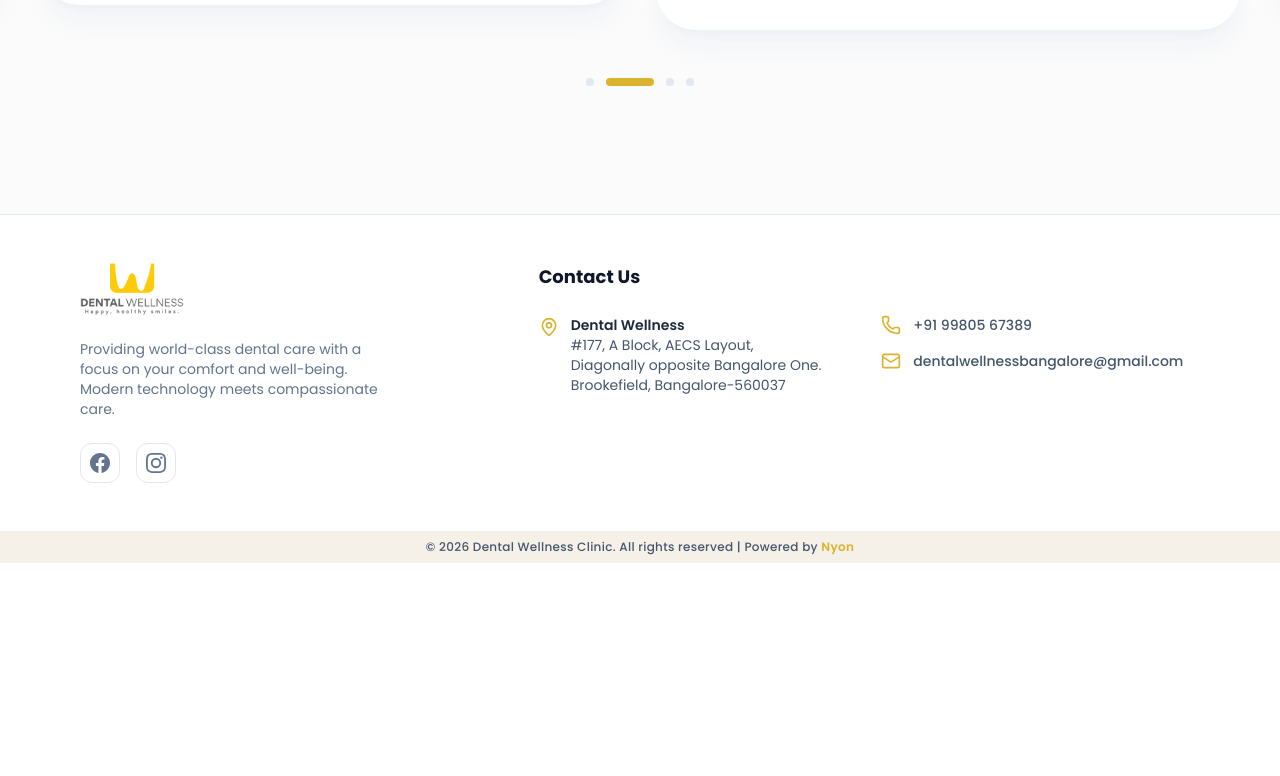
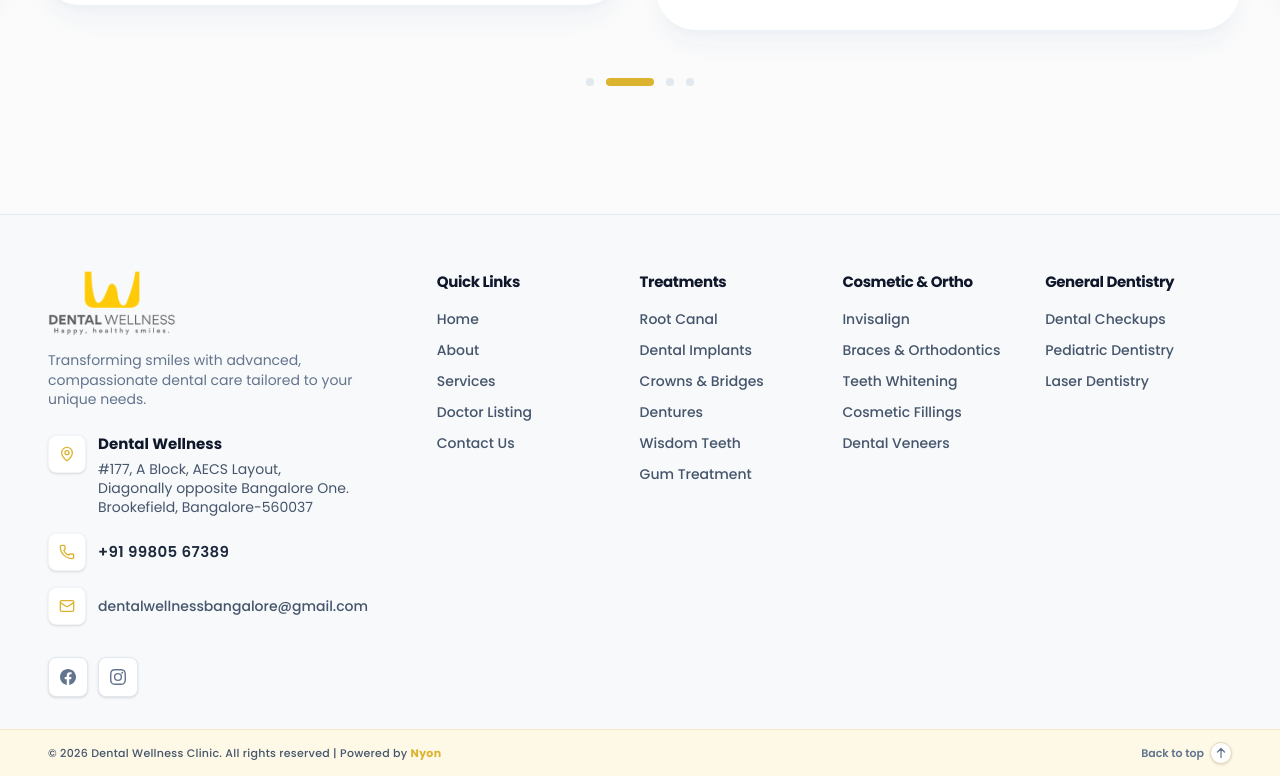
Before and after one commit to nyonTech/dental_wellness_landing_page, a Next.js app: page / in a window 1280 px wide. Shown: the part 6853-7629 px from the top of the page. Before the commit the page ends 7416 px from the top, so only its background shows below. Built offline with nearby package versions, Linux system fonts and the light colour scheme; a web font is replaced by a local one.

Commit message:
changed footer

```diff
--- a/src/components/Footer.jsx
+++ b/src/components/Footer.jsx
@@ -1,68 +1,154 @@
+import Link from "next/link";
 import { Mail, MapPin, Phone } from "lucide-react";
 
+const footerLinks = [
+  {
+    title: "Quick Links",
+    links: [
+      { name: "Home", href: "/" },
+      { name: "About", href: "/about" },
+      { name: "Services", href: "/services" },
+      { name: "Doctor Listing", href: "/doctors" },
+      { name: "Contact Us", href: "/contact" },
+    ]
+  },
+  {
+    title: "Treatments",
+    links: [
+      { name: "Root Canal", href: "/service/root-canal" },
+      { name: "Dental Implants", href: "/service/dental-implants" },
+      { name: "Crowns & Bridges", href: "/service/crowns-and-bridges" },
+      { name: "Dentures", href: "/service/dentures" },
+      { name: "Wisdom Teeth", href: "/service/wisdom-teeth-removal" },
+      { name: "Gum Treatment", href: "/service/gum-treatment" },
+    ]
+  },
+  {
+    title: "Cosmetic & Ortho",
+    links: [
+      { name: "Invisalign", href: "/service/invisalign" },
+      { name: "Braces & Orthodontics", href: "/service/braces-orthodontics" },
+      { name: "Teeth Whitening", href: "/service/teeth-whitening" },
+      { name: "Cosmetic Fillings", href: "/service/cosmetic-fillings" },
+      { name: "Dental Veneers", href: "/service/dental-veneers" },
+    ]
+  },
+  {
+    title: "General Dentistry",
+    links: [
+      { name: "Dental Checkups", href: "/service/dental-checkups" },
+      { name: "Pediatric Dentistry", href: "/service/pediatric-dentistry" },
+      { name: "Laser Dentistry", href: "/service/laser-dentistry" },
+    ]
+  }
+];
+
 export default function Footer() {
-  return (
-    <footer className="mt-auto py-12 px-6 lg:px-20 bg-white border-t border-slate-200 font-Poppins">
-      <div className="max-w-6xl mx-auto grid grid-cols-1 md:grid-cols-2 lg:grid-cols-3 gap-10 lg:gap-16">
-        <div className="flex flex-col gap-6 items-center md:items-start text-center md:text-left">
-          <div className="flex items-center gap-3">
-            <div className="w-26 overflow-hidden rounded-lg">
-              <img alt="Clinic Logo" className="w-full h-full object-cover" src="/images/logo-2.png" />
+  const ContactDetails = () => (
+    <>
+      <div className="flex flex-col gap-4 text-slate-600 text-[14px] w-full">
+        <div className="flex items-start gap-3 text-left">
+          <div className="p-2.5 bg-white rounded-xl shadow-sm shrink-0 border border-slate-100 mt-0.5">
+            <MapPin className="w-4 h-4 text-primary" />
           </div>
-            {/* <h2 className="text-slate-900 text-lg leading-tight tracking-tight uppercase">
-              <span className="font-bold text-[var(--color-primary)]">Dental </span>
-              Wellness
-            </h2> */}
-          </div>
-          <p className="text-sm text-slate-500 max-w-xs">
-            Providing world-class dental care with a focus on your comfort and well-being. Modern technology meets compassionate care.
-          </p>
-          <div className="flex gap-4">
-            <a className="size-10 rounded-full border border-slate-200 flex items-center justify-center text-slate-500 hover:text-primary hover:border-primary transition-all" href="https://www.facebook.com/dentalwellnessclinic/">
-              <svg className="size-5" fill="currentColor" viewBox="0 0 24 24"><path d="M24 12.073c0-6.627-5.373-12-12-12s-12 5.373-12 12c0 5.99 4.388 10.954 10.125 11.854v-8.385H7.078v-3.47h3.047V9.43c0-3.007 1.792-4.669 4.533-4.669 1.312 0 2.686.235 2.686.235v2.953H15.83c-1.491 0-1.956.925-1.956 1.874v2.25h3.328l-.532 3.47h-2.796v8.385C19.612 23.027 24 18.062 24 12.073z"></path></svg>
-            </a>
-            <a className="size-10 rounded-full border border-slate-200 flex items-center justify-center text-slate-500 hover:text-primary hover:border-primary transition-all" href="https://www.instagram.com/dentalwellness.aecs">
-              <svg className="size-5" fill="currentColor" viewBox="0 0 24 24"><path d="M12 2.163c3.204 0 3.584.012 4.85.07 1.366.062 2.633.332 3.608 1.308.975.975 1.245 2.242 1.308 3.608.058 1.266.07 1.646.07 4.85s-.012 3.584-.07 4.85c-.062 1.366-.332 2.633-1.308 3.608-.975.975-2.242 1.245-3.608 1.308-1.266.058-1.646.07-4.85.07s-3.584-.012-4.85-.07c-1.366-.062-2.633-.332-3.608-1.308-.975-.975-1.245-2.242-1.308-3.608-.058-1.266-.07-1.646-.07-4.85s.012-3.584.07-4.85c.062-1.366.332-2.633 1.308-3.608.975-.975 2.242-1.245 3.608-1.308 1.266-.058 1.646-.07 4.85-.07M12 0C8.741 0 8.333.014 7.053.072 2.695.272.273 2.69.073 7.052.014 8.333 0 8.741 0 12s.014 3.667.072 4.947c.2 4.352 2.612 6.765 6.97 6.965 1.28.058 1.688.072 4.948.072s3.667-.014 4.947-.072c4.351-.2 6.765-2.612 6.965-6.97.058-1.28.072-1.688.072-4.948s-.014-3.667-.072-4.947c-.2-4.352-2.612-6.765-6.97-6.965C15.667.014 15.259 0 12 0zm0 5.838a6.162 6.162 0 100 12.324 6.162 6.162 0 000-12.324zM12 16a4 4 0 110-8 4 4 0 010 8zm6.406-11.845a1.44 1.44 0 100 2.881 1.44 1.44 0 000-2.881z"></path></svg>
-            </a>
+          <div>
+            <p className="font-bold text-slate-900 mb-1 text-[15px]">Dental Wellness</p>
+            <p className="leading-snug">#177, A Block, AECS Layout,<br/>Diagonally opposite Bangalore One.<br/>Brookefield, Bangalore-560037</p>
           </div>
         </div>
 
-        <div className="flex flex-col gap-4 text-center md:text-left lg:col-span-2 lg:pl-16">
-          <h3 className="text-lg font-bold text-slate-900 mb-2">Contact Us</h3>
+        <div className="flex items-center gap-3 group text-left">
+          <div className="p-2.5 bg-white rounded-xl shadow-sm shrink-0 border border-slate-100 group-hover:border-primary/40 group-hover:shadow-md transition-all duration-300">
+            <Phone className="w-4 h-4 text-primary" />
+          </div>
+          <a href="tel:+919980567389" className="font-semibold text-slate-800 hover:text-primary text-[15px] tracking-wide transition-colors">+91 99805 67389</a>
+        </div>
 
-          <div className="grid grid-cols-1 md:grid-cols-2 gap-6">
-            <div className="flex flex-col md:flex-row items-center md:items-start gap-3">
-              <MapPin className="w-5 h-5 text-primary shrink-0 mt-0.5" />
-              <div className="text-sm text-slate-600">
-                <p className="font-semibold text-slate-800">Dental Wellness</p>
-                <p>#177, A Block, AECS Layout,</p>
-                <p>Diagonally opposite Bangalore One.</p>
-                <p>Brookefield, Bangalore-560037</p>
+        <div className="flex items-center gap-3 group text-left">
+          <div className="p-2.5 bg-white rounded-xl shadow-sm shrink-0 border border-slate-100 group-hover:border-primary/40 group-hover:shadow-md transition-all duration-300">
+            <Mail className="w-4 h-4 text-primary" />
+          </div>
+          <a href="mailto:dentalwellnessbangalore@gmail.com" className="font-medium hover:text-primary transition-colors break-all">dentalwellnessbangalore@gmail.com</a>
         </div>
       </div>
 
-            <div className="flex flex-col gap-4">
-              <div className="flex items-center justify-center md:justify-start gap-3">
-                <Phone className="w-5 h-5 text-primary shrink-0" />
-                <a href="tel:+919980567389" className="text-sm font-medium text-slate-600 hover:text-primary transition-colors">+91 99805 67389</a>
+      <div className="flex gap-2.5 mt-2">
+        <a className="size-10 rounded-xl bg-white border border-slate-200 shadow-sm flex items-center justify-center text-slate-500 hover:text-white hover:bg-primary hover:border-primary hover:-translate-y-1 hover:shadow-md transition-all duration-300" href="https://www.facebook.com/dentalwellnessclinic/" aria-label="Facebook">
+          <svg className="size-4" fill="currentColor" viewBox="0 0 24 24"><path d="M24 12.073c0-6.627-5.373-12-12-12s-12 5.373-12 12c0 5.99 4.388 10.954 10.125 11.854v-8.385H7.078v-3.47h3.047V9.43c0-3.007 1.792-4.669 4.533-4.669 1.312 0 2.686.235 2.686.235v2.953H15.83c-1.491 0-1.956.925-1.956 1.874v2.25h3.328l-.532 3.47h-2.796v8.385C19.612 23.027 24 18.062 24 12.073z"></path></svg>
+        </a>
+        <a className="size-10 rounded-xl bg-white border border-slate-200 shadow-sm flex items-center justify-center text-slate-500 hover:text-white hover:bg-primary hover:border-primary hover:-translate-y-1 hover:shadow-md transition-all duration-300" href="https://www.instagram.com/dentalwellness.aecs" aria-label="Instagram">
+          <svg className="size-4" fill="currentColor" viewBox="0 0 24 24"><path d="M12 2.163c3.204 0 3.584.012 4.85.07 1.366.062 2.633.332 3.608 1.308.975.975 1.245 2.242 1.308 3.608.058 1.266.07 1.646.07 4.85s-.012 3.584-.07 4.85c-.062 1.366-.332 2.633-1.308 3.608-.975.975-2.242 1.245-3.608 1.308-1.266.058-1.646.07-4.85.07s-3.584-.012-4.85-.07c-1.366-.062-2.633-.332-3.608-1.308-.975-.975-1.245-2.242-1.308-3.608-.058-1.266-.07-1.646-.07-4.85s.012-3.584.07-4.85c.062-1.366.332-2.633 1.308-3.608.975-.975 2.242-1.245 3.608-1.308 1.266-.058 1.646-.07 4.85-.07M12 0C8.741 0 8.333.014 7.053.072 2.695.272.273 2.69.073 7.052.014 8.333 0 8.741 0 12s.014 3.667.072 4.947c.2 4.352 2.612 6.765 6.97 6.965 1.28.058 1.688.072 4.948.072s3.667-.014 4.947-.072c4.351-.2 6.765-2.612 6.965-6.97.058-1.28.072-1.688.072-4.948s-.014-3.667-.072-4.947c-.2-4.352-2.612-6.765-6.97-6.965C15.667.014 15.259 0 12 0zm0 5.838a6.162 6.162 0 100 12.324 6.162 6.162 0 000-12.324zM12 16a4 4 0 110-8 4 4 0 010 8zm6.406-11.845a1.44 1.44 0 100 2.881 1.44 1.44 0 000-2.881z"></path></svg>
+        </a>
+      </div>
+    </>
+  );
+
+  return (
+    <footer className="mt-auto pt-10 lg:pt-14 bg-[#f8f9fa] border-t border-slate-200 font-Poppins">
+      <div className="max-w-7xl mx-auto px-6 lg:px-12 pb-8">
+        <div className="flex flex-col lg:flex-row gap-8 lg:gap-12">
+
+          {/* Logo & Desktop Contact */}
+          <div className="flex flex-col items-center lg:items-start text-center lg:text-left gap-6 lg:w-[30%] order-1">
+            <div className="flex flex-col items-center lg:items-start gap-4">
+              <div className="w-32 overflow-hidden rounded-xl">
+                <img alt="Clinic Logo" className="w-full h-full object-cover" src="/images/logo-2.png" />
+              </div>
+              <p className="text-slate-500 text-[14px] leading-snug max-w-xs">
+                Transforming smiles with advanced, compassionate dental care tailored to your unique needs.
+              </p>
             </div>
 
-              <div className="flex items-center justify-center md:justify-start gap-3">
-                <Mail className="w-5 h-5 text-primary shrink-0" />
-                <a href="mailto:dentalwellnessbangalore@gmail.com" className="text-sm font-medium text-slate-600 hover:text-primary transition-colors break-all">dentalwellnessbangalore@gmail.com</a>
-              </div>
-            </div>
-          </div>
+            {/* Subtle Divider (Mobile Only) */}
+            <div className="w-16 h-1 bg-primary/20 rounded-full lg:hidden my-1"></div>
+
+            <div className="hidden lg:flex flex-col gap-6 w-full">
+              <ContactDetails />
             </div>
           </div>
 
-      <div className="mt-12 bg-[#f5f0e8] py-2 -mx-6 lg:-mx-20 -mb-12 px-2 sm:px-4">
-        <p className="text-[9px] sm:text-xs text-center font-medium text-slate-600 tracking-wide whitespace-nowrap" style={{ fontFamily: 'var(--font-poppins), sans-serif' }}>
-          © 2026 Dental Wellness Clinic. All rights reserved | Powered by{' '}
-          <a href="https://nyon.co.in/" target="_blank" rel="noopener noreferrer" className="text-[var(--color-primary)] hover:underline font-semibold">
+          {/* Right Side: Links in 2 cols on mobile, 4 on desktop */}
+          <div className="lg:w-[70%] grid grid-cols-2 lg:grid-cols-4 gap-x-4 gap-y-8 order-2">
+            {footerLinks.map((section, idx) => (
+              <div key={idx} className="flex flex-col">
+                <h3 className="font-bold text-slate-900 mb-4 text-[15px] tracking-tight">{section.title}</h3>
+                <ul className="flex flex-col gap-2.5 text-slate-600 text-[14px]">
+                  {section.links.map((link, lIdx) => (
+                    <li key={lIdx}>
+                      <Link href={link.href} className="inline-block hover:text-primary hover:translate-x-1 transition-all duration-300 relative font-medium">
+                        {link.name}
+                      </Link>
+                    </li>
+                  ))}
+                </ul>
+              </div>
+            ))}
+          </div>
+
+          {/* Mobile Contact (Shows after links) */}
+          <div className="flex lg:hidden flex-col gap-6 order-3 mt-2 border-t border-slate-200 pt-6 w-full">
+            <ContactDetails />
+          </div>
+
+        </div>
+      </div>
+
+      <div className="bg-[#fef9e6] py-3 border-t border-[#f2e6c5] relative overflow-hidden">
+        <div className="max-w-7xl mx-auto px-4 lg:px-12 flex items-center justify-between">
+          <p className="text-[10px] sm:text-[11px] font-medium text-slate-600 tracking-wide whitespace-nowrap overflow-hidden text-ellipsis" style={{ fontFamily: 'var(--font-poppins), sans-serif' }}>
+            © {new Date().getFullYear()} Dental Wellness Clinic. All rights reserved | Powered by{' '}
+            <a href="https://nyon.co.in/" target="_blank" rel="noopener noreferrer" className="text-primary hover:underline font-bold">
               Nyon
             </a>
           </p>
+
+          <a href="#" className="hidden sm:flex items-center gap-1.5 text-[11px] font-semibold text-slate-500 hover:text-primary transition-colors group ml-4 shrink-0">
+            Back to top
+            <div className="p-1 bg-white rounded-full shadow-sm border border-[#e6d9b8] group-hover:border-primary group-hover:bg-primary group-hover:text-white transition-all duration-300">
+              <svg className="w-3 h-3" fill="none" stroke="currentColor" viewBox="0 0 24 24"><path strokeLinecap="round" strokeLinejoin="round" strokeWidth="2.5" d="M5 10l7-7m0 0l7 7m-7-7v18"></path></svg>
+            </div>
+          </a>
+        </div>
       </div>
     </footer>
   );
```
Lines whose indentation alone changed are shown as unchanged.
